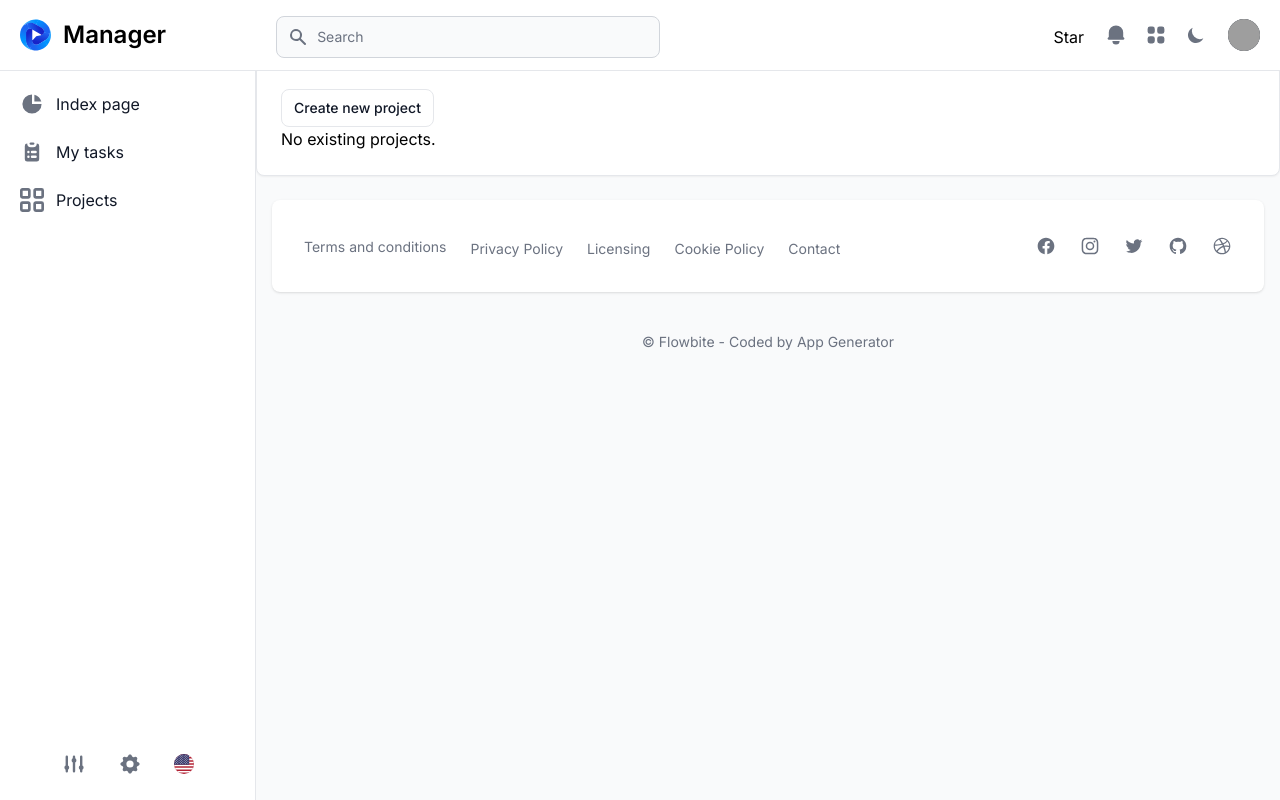
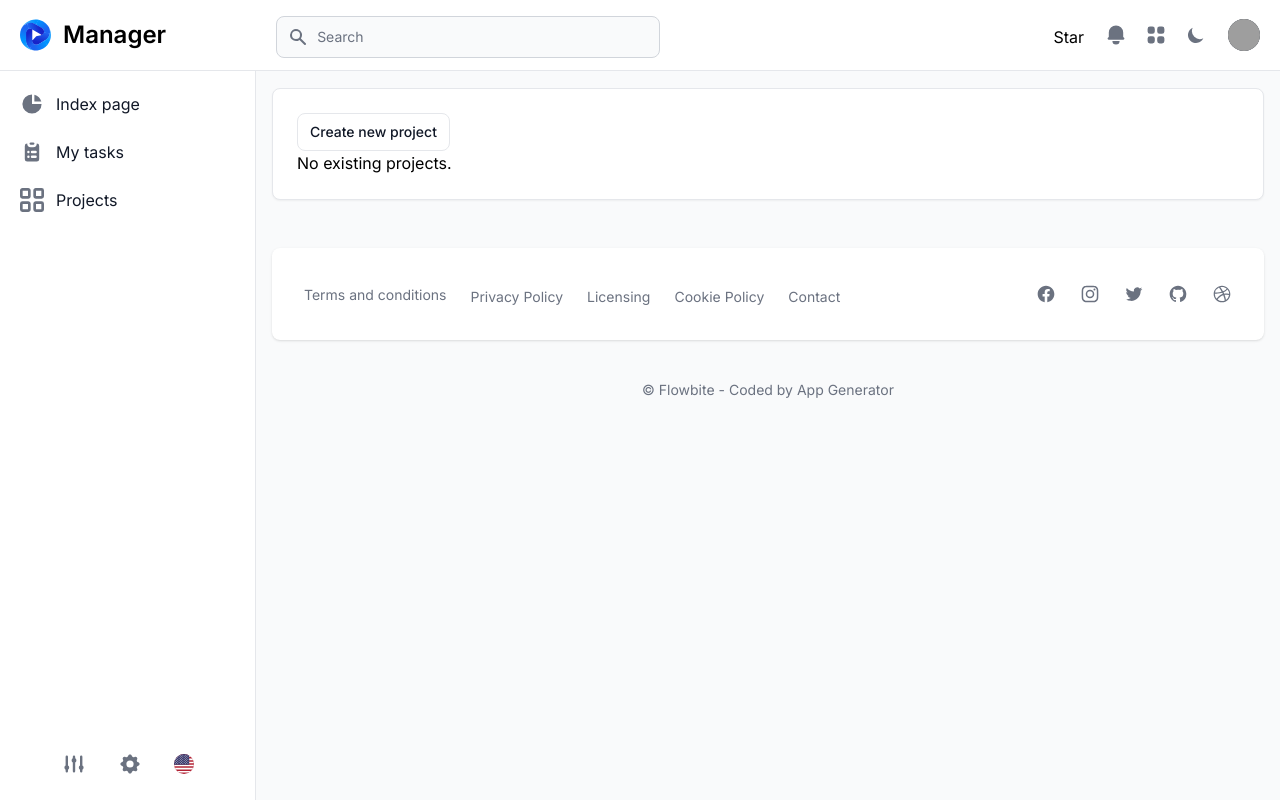
Before and after one commit to Apxangel1/Tasks-manager, a Django app: page /projects/ in a window 1280 px wide. Run offline with Django 5.2, Linux system fonts and the light colour scheme; data that the repository does not hold is empty; some libraries are stand-ins or nearby versions; grey boxes are pictures that could not be loaded.

Commit message:
style: fixed framing

```diff
--- a/templates/manager/project/list.html
+++ b/templates/manager/project/list.html
@@ -1,5 +1,8 @@
 {% extends "manager/layouts/base.html" %}
 {% block content %}
+
+<div class="grid grid-cols-1 px-4 pt-6 xl:grid-cols-3 xl:gap-4 dark:bg-gray-900">
+  <div class="mb-4 col-span-full xl:mb-2">
     <div class="p-4 mb-4 bg-white border border-gray-200 rounded-lg shadow-sm 2xl:col-span-2 dark:border-gray-700 sm:p-6 dark:bg-gray-800">
       <a href="{% url 'project_create' %}">
         <button type="button" class="py-2 px-3 text-sm font-medium text-gray-900 focus:outline-none bg-white rounded-lg border border-gray-200 hover:bg-gray-100 hover:text-blue-700 focus:z-10 focus:ring-4 focus:ring-gray-200 dark:focus:ring-gray-700 dark:bg-gray-800 dark:text-gray-400 dark:border-gray-600 dark:hover:text-white dark:hover:bg-gray-700">
@@ -33,4 +36,6 @@
         <p>No existing projects.</p>
       {% endif %}
     </div>
+  </div>
+</div>
 {% endblock %}
```
Lines whose indentation alone changed are shown as unchanged.
